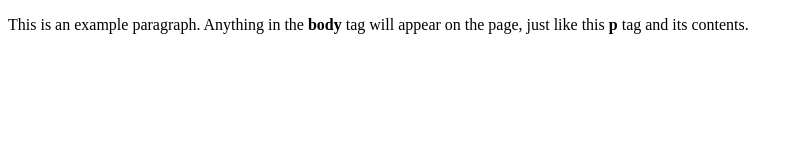
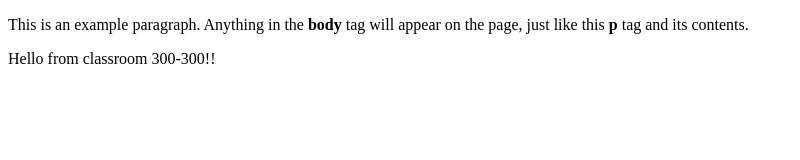
Before and after one commit to stanford-cs45/win23-lec10, a plain HTML site: page cd_example/index.html in a window 1280 px wide. Shown: the whole page, without its empty margins (0-800 px from the left). Drawn offline with Linux system fonts and the light colour scheme.

Commit message:
Add greeting to webpage + spicy take

```diff
--- a/cd_example/index.html
+++ b/cd_example/index.html
@@ -9,5 +9,9 @@
       Anything in the <strong>body</strong> tag will appear on the page,
       just like this <strong>p</strong> tag and its contents.
     </p>
+    <p>
+      Hello from classroom 300-300!!
+    </p>
+    <!-- star wars is overrated -->
   </body>
 </html>
```
